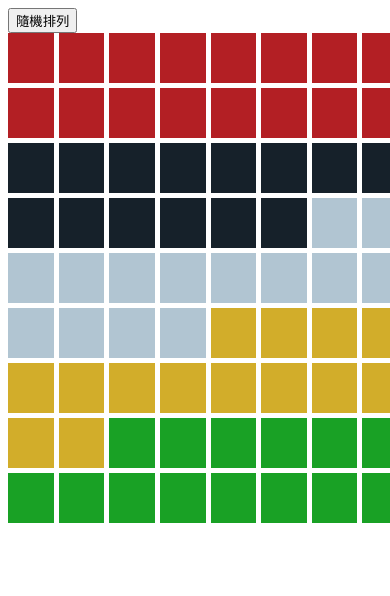
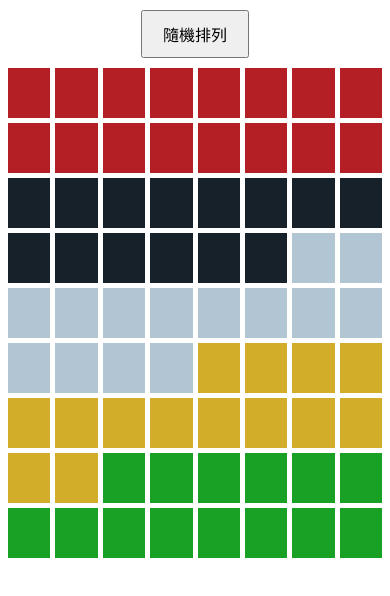
Before and after one commit to ken556621/wall-colors-generator, a plain HTML site: page index.html in a window 390 px wide. Drawn offline with Linux system fonts and the light colour scheme.

Commit message:
fix:mobile first

```diff
--- a/index.html
+++ b/index.html
@@ -3,19 +3,26 @@
   <head>
     <meta charset="UTF-8" />
     <meta name="viewport" content="width=device-width, initial-scale=1.0" />
-    <title>52 格顏色網格</title>
+    <title>72 格顏色網格</title>
     <style>
       .grid-container {
         display: grid;
-        grid-template-columns: repeat(8, 1fr);
-        grid-template-rows: repeat(7, 1fr);
+        grid-template-columns: repeat(auto-fit, minmax(40px, 1fr));
+        grid-auto-rows: 50px;
         gap: 5px;
-        width: 400px;
-        height: 350px;
+        width: 100%;
+        max-width: 400px;
+        margin: auto;
       }
       .grid-item {
         width: 100%;
         height: 50px;
+      }
+      button {
+        display: block;
+        margin: 10px auto;
+        padding: 10px 20px;
+        font-size: 16px;
       }
     </style>
   </head>
```
